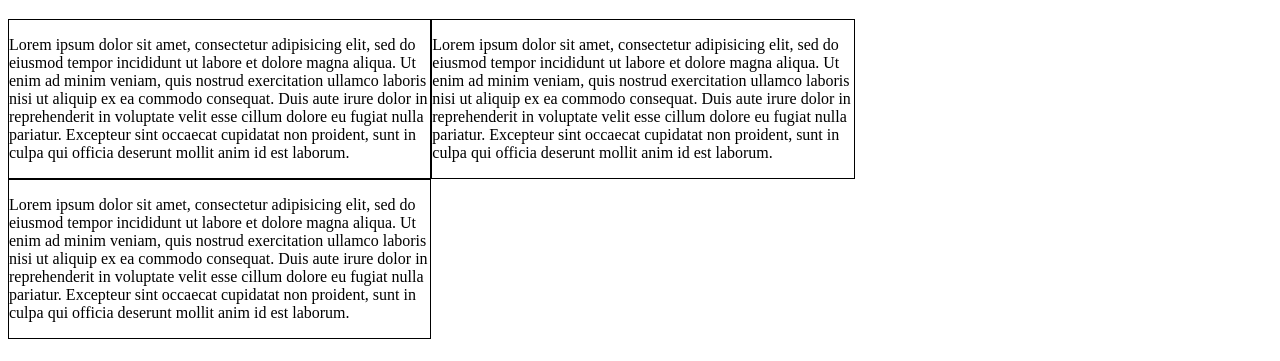
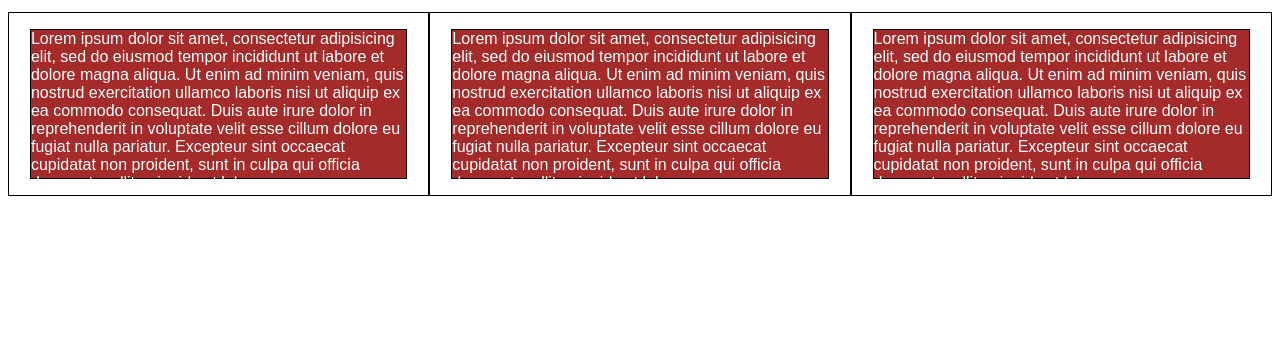
Before and after one commit to allardryan/Mod2codeAssignment, a plain HTML site: page mod2_solution/index.html in a window 1280 px wide. Shown: the part 61-422 px from the top of the page. Drawn offline with Linux system fonts and the light colour scheme; files that its build step writes are made by us from their sources.

Commit message:
more fixes to css

```diff
--- a/mod2_solution/css/styles.css
+++ b/mod2_solution/css/styles.css
@@ -1,3 +1,23 @@
+/********** Base styles **********/
+* {
+  box-sizing: border-box;
+}
+h1 {
+  margin-bottom: 15px;
+}
+
+p {
+  border: 1px solid black;
+  background-color: #A52A2A;
+  width: 90%;
+  height: 150px;
+  margin-right: auto;
+  margin-left: auto;
+  font-family: sans-serif;
+  color: white;
+}
+
+/**** Responsive Framework ****/
 .row{
 	width:100%;
 }
```
